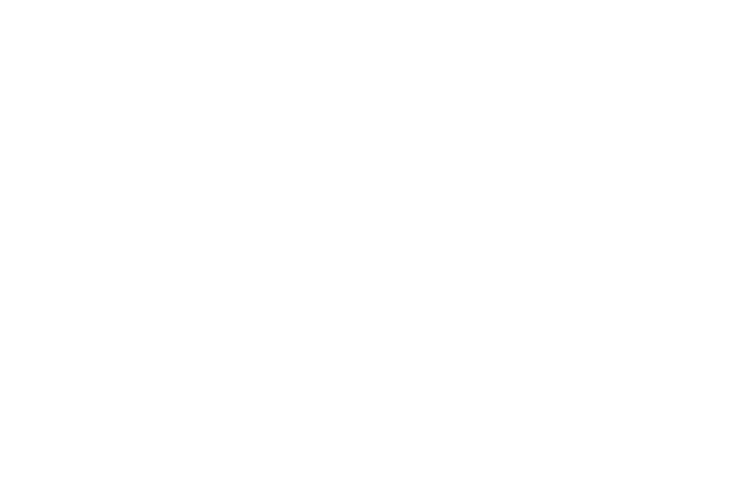
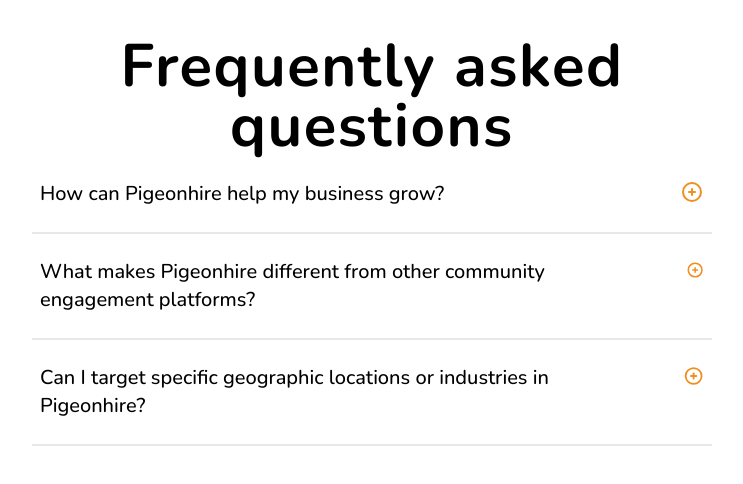
Before and after one commit to Eyohen/pigeonhire, a React (Vite) app: page /faq in a window 1280 px wide. Before the commit this address had no page. Shown: the top 484 px of the page, without its empty margins (268-1011 px from the left). Built offline with nearby package versions, Linux system fonts and the light colour scheme.

Commit message:
created Faq page and linked it

```diff
--- a/src/App.jsx
+++ b/src/App.jsx
@@ -21,6 +21,7 @@
 import ContactUs from './pages/ContactUs'
 import Blog from './pages/Blog'
 import AboutUs from './pages/AboutUs'
+import Faq from './pages/Faq'
 
 
 const App = () => {
@@ -34,6 +35,7 @@
      <Route exact path="/contactus" element={<ContactUs />}/>
      <Route exact path="/blog" element={<Blog />}/>
      <Route exact path="/aboutus" element={<AboutUs />}/>
+     <Route exact path="/faq" element={<Faq />}/>
 
 
      <Route exact path="/communityowner" element={<CommunityOwner />}/>
--- a/src/components/Navbar.jsx
+++ b/src/components/Navbar.jsx
@@ -44,9 +44,9 @@
           <Link to={"/blog"}><p className="text-[#201327] text-base font-medium hover:text-[#F08E1F] hidden md:block">
             Blog
           </p> </Link>
-          <p className="text-[#201327] text-base font-medium hidden md:block">
+          <Link to={"/faq"}><p className="text-[#201327] text-base font-medium hover:text-[#F08E1F] hidden md:block">
             FAQ
-          </p>
+          </p></Link>
           <Link to={"/contactus"}>
             <p className="text-[#201327] text-base font-medium hover:text-[#F08E1F] hidden md:block">
               Contact Us
--- /dev/null
+++ b/src/pages/Faq.jsx
@@ -0,0 +1,135 @@
+import React, { useState } from "react";
+import { TbCircleMinus, TbCirclePlus } from "react-icons/tb";
+
+const Faq = () => {
+  const [toggle, setToggle] = useState(true);
+  const [toggle2, setToggle2] = useState(true);
+  const [toggle3, setToggle3] = useState(true);
+
+  const handleToggle = () => {
+    setToggle(!toggle);
+  };
+
+  const handleToggle2 = () => {
+    setToggle2(!toggle2);
+  };
+
+  const handleToggle3 = () => {
+    setToggle3(!toggle3);
+  };
+
+  // const handleToggle2 = () => {
+  //     setToggle2(!toggle2)
+  // }
+
+  // const handleToggle3 = () => {
+  //     setToggle3(!toggle3)
+  // }
+
+  return (
+    <div className="bg-white px-4 mx-auto lg:px-[300px] py-9 font-nunito">
+      <p className="text-6xl font-bold text-center md:tracking-wide">
+        Frequently asked questions
+      </p>
+
+      <div className="">
+        <button onClick={handleToggle} className="w-full">
+          {toggle ? (
+            <div className="flex justify-between  space-x-[94px] px-2 border-b-2 py-6">
+              <p className="text-xl font-medium ">
+                How can Pigeonhire help my business grow?
+              </p>
+              <TbCirclePlus color="#F08E1F" size={24} />
+            </div>
+          ) : (
+            <div className="border-b-2 py-6">
+              <div className="flex justify-between space-x-[94px] px-2">
+                <p className="text-xl font-medium text-left">
+                  How can Pigeonhire help my business grow?
+                </p>
+                <TbCircleMinus color="#F08E1F" size={24} />
+              </div>
+
+              <p className="text-gray-300 text-left">
+                Pigeonhire connects your business with targeted communities and
+                professionals across the globe, enabling you to expand yur
+                reach, engage with key audiences, and foster strategic
+                partnerships. Whether you're looking to increase brand
+                awareness, drive sales, or build relationships, our platform
+                provides the tools and access necessary to achieve your goals.
+              </p>
+            </div>
+          )}
+        </button>
+      </div>
+
+      <div className="">
+        <button onClick={handleToggle2} className="w-full">
+          {toggle2 ? (
+            <div className="flex justify-between  space-x-[94px] px-2 border-b-2 py-6">
+              <p className="text-xl font-medium text-left">
+              What makes Pigeonhire different from other community engagement platforms?
+              </p>
+              <TbCirclePlus color="#F08E1F" size={24} />
+            </div>
+          ) : (
+            <div className="border-b-2 py-6">
+              <div className="flex justify-between space-x-[94px] px-2">
+                <p className="text-xl font-medium text-left">
+                What makes Pigeonhire different from other community engagement platforms?
+                </p>
+                <TbCircleMinus color="#F08E1F" size={24} />
+              </div>
+
+              <p className="text-gray-300 text-left">
+                Pigeonhire connects your business with targeted communities and
+                professionals across the globe, enabling you to expand yur
+                reach, engage with key audiences, and foster strategic
+                partnerships. Whether you're looking to increase brand
+                awareness, drive sales, or build relationships, our platform
+                provides the tools and access necessary to achieve your goals.
+              </p>
+            </div>
+          )}
+        </button>
+      </div>
+
+      <div className="">
+        <button onClick={handleToggle3} className="w-full">
+          {toggle3 ? (
+            <div className="flex justify-between  space-x-[94px] px-2 border-b-2 py-6">
+              <p className="text-xl font-medium text-left">
+              Can I target specific geographic locations or industries in Pigeonhire?
+              </p>
+              <TbCirclePlus color="#F08E1F" size={24} />
+            </div>
+          ) : (
+            <div className="border-b-2 py-6">
+              <div className="flex justify-between space-x-[94px] px-2">
+                <p className="text-xl font-medium text-left">
+                Can I target specific geographic locations or industries in Pigeonhire?
+                </p>
+                <TbCircleMinus color="#F08E1F" size={24} />
+              </div>
+
+              <p className="text-gray-300 text-left">
+                Pigeonhire connects your business with targeted communities and
+                professionals across the globe, enabling you to expand yur
+                reach, engage with key audiences, and foster strategic
+                partnerships. Whether you're looking to increase brand
+                awareness, drive sales, or build relationships, our platform
+                provides the tools and access necessary to achieve your goals.
+              </p>
+            </div>
+          )}
+        </button>
+      </div>
+
+
+
+      {/* <TbCircleMinus /> */}
+    </div>
+  );
+};
+
+export default Faq;
```
